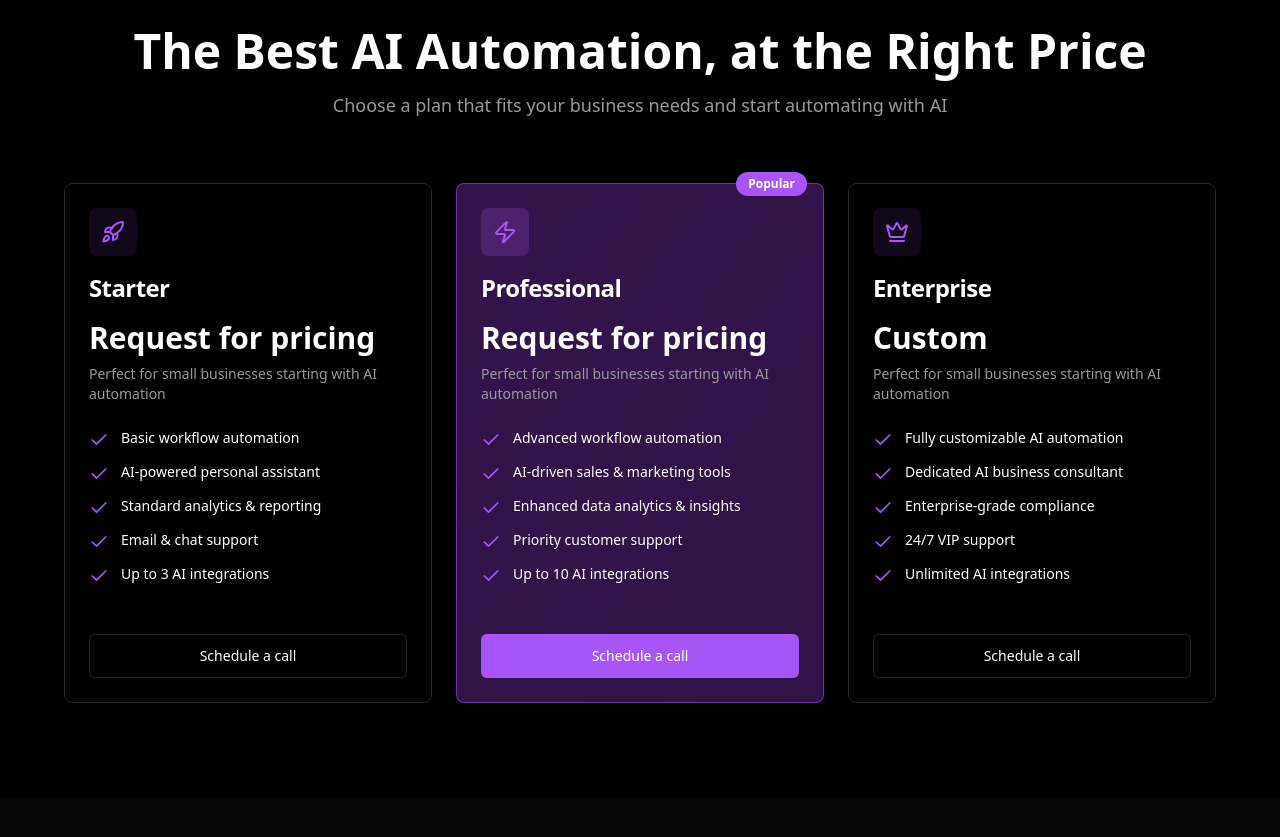
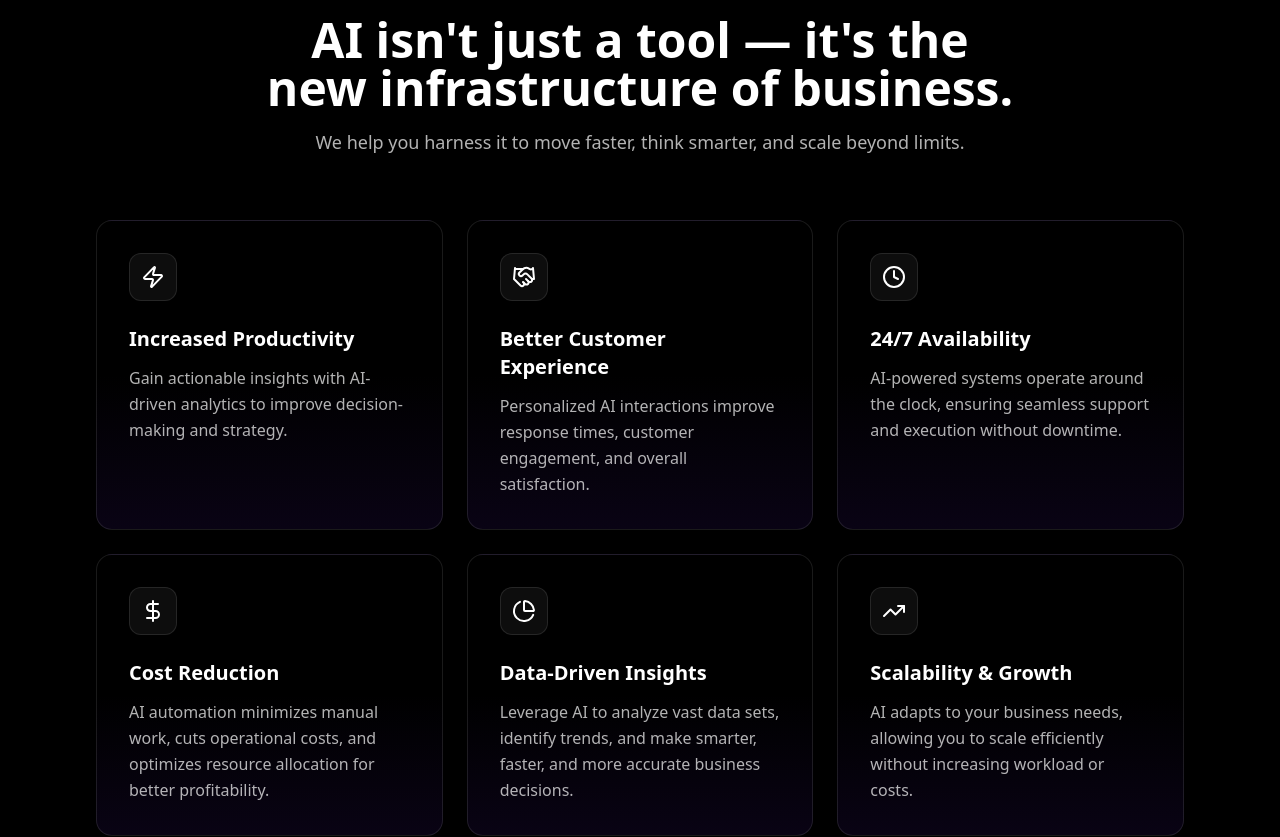
Before and after one commit to Mayhavent/mayhave-ai-engine, a React (Vite) app: page / in a window 1280 px wide. Shown: the part 4420-5257 px from the top of the page. Built offline with nearby package versions, Linux system fonts and the light colour scheme; the HTML template or start-up script is replaced by a standard one.

Commit message:
Copy benefits section above pricing
Add Benefits section above Pricing with new dark design and copy, and integrate into index. Reuse FeaturesShowcase placement and ensure layout matches screenshot.

```diff
--- a/src/components/Benefits.tsx
+++ b/src/components/Benefits.tsx
@@ -1,63 +1,75 @@
-import { Clock, DollarSign, Clock2, TrendingUp, BarChart, Zap } from "lucide-react";
+import { Zap, Handshake, Clock, DollarSign, PieChart, TrendingUp } from "lucide-react";
 
 const benefits = [
   {
+    icon: Zap,
+    title: "Increased Productivity",
+    description: "Gain actionable insights with AI-driven analytics to improve decision-making and strategy."
+  },
+  {
+    icon: Handshake,
+    title: "Better Customer Experience",
+    description: "Personalized AI interactions improve response times, customer engagement, and overall satisfaction."
+  },
+  {
     icon: Clock,
-    title: "Time Savings",
-    description: "Reclaim hours every week with intelligent automation"
+    title: "24/7 Availability",
+    description: "AI-powered systems operate around the clock, ensuring seamless support and execution without downtime."
   },
   {
     icon: DollarSign,
     title: "Cost Reduction",
-    description: "Lower operational costs through efficient AI systems"
+    description: "AI automation minimizes manual work, cuts operational costs, and optimizes resource allocation for better profitability."
   },
   {
-    icon: Clock2,
-    title: "24/7 Operations",
-    description: "AI agents work around the clock"
+    icon: PieChart,
+    title: "Data-Driven Insights",
+    description: "Leverage AI to analyze vast data sets, identify trends, and make smarter, faster, and more accurate business decisions."
   },
   {
     icon: TrendingUp,
-    title: "Scalability",
-    description: "Grow without proportionally increasing headcount"
-  },
-  {
-    icon: BarChart,
-    title: "Data-Driven Decisions",
-    description: "Real-time analytics and insights"
-  },
-  {
-    icon: Zap,
-    title: "Competitive Edge",
-    description: "Stay ahead with cutting-edge AI implementation"
+    title: "Scalability & Growth",
+    description: "AI adapts to your business needs, allowing you to scale efficiently without increasing workload or costs."
   }
 ];
 
 export const Benefits = () => {
   return (
-    <section className="py-24 px-4 bg-muted/30">
-      <div className="container mx-auto max-w-7xl">
-        <div className="text-center mb-16 space-y-4 animate-fade-in">
-          <h2 className="text-4xl md:text-5xl font-bold">
-            Why Choose <span className="bg-gradient-primary bg-clip-text text-transparent">Mayhave</span>
+    <section className="w-full bg-black text-white py-20 px-6">
+      <div className="container mx-auto max-w-6xl">
+        {/* Header */}
+        <div className="text-center mb-16 space-y-4">
+          <div className="inline-flex items-center gap-2 rounded-full border border-white/10 bg-white/5 px-4 py-1.5 text-xs uppercase tracking-wide text-white/70 mb-4">
+            Benefits
+          </div>
+          <h2 className="text-4xl md:text-5xl font-bold leading-tight">
+            AI isn&apos;t just a tool — it&apos;s the<br />
+            new infrastructure of business.
           </h2>
-          <p className="text-xl text-muted-foreground max-w-2xl mx-auto">
-            Transform your business with proven AI solutions
+          <p className="text-lg text-white/70 max-w-2xl mx-auto">
+            We help you harness it to move faster, think smarter, and scale beyond limits.
           </p>
         </div>
 
-        <div className="grid sm:grid-cols-2 lg:grid-cols-3 gap-6">
+        {/* Benefits Grid */}
+        <div className="grid md:grid-cols-2 lg:grid-cols-3 gap-6">
           {benefits.map((benefit, index) => (
             <div
               key={index}
-              className="group p-6 rounded-xl bg-card/50 backdrop-blur-sm border border-primary/10 hover:border-primary/30 hover:shadow-card transition-all duration-300 animate-fade-in-up"
-              style={{ animationDelay: `${index * 0.1}s` }}
+              className="relative rounded-2xl border border-white/10 bg-gradient-to-b from-transparent via-transparent to-violet-950/20 p-8 hover:border-white/20 transition-all duration-300 group"
             >
-              <div className="w-12 h-12 rounded-lg bg-gradient-primary flex items-center justify-center mb-4 group-hover:scale-110 transition-transform">
-                <benefit.icon className="w-6 h-6 text-background" />
+              {/* Icon */}
+              <div className="w-12 h-12 rounded-xl bg-white/5 border border-white/10 flex items-center justify-center mb-6 group-hover:bg-white/10 transition-colors">
+                <benefit.icon className="w-6 h-6 text-white" />
               </div>
-              <h3 className="text-xl font-semibold mb-2">{benefit.title}</h3>
-              <p className="text-muted-foreground">{benefit.description}</p>
+
+              {/* Title */}
+              <h3 className="text-xl font-semibold mb-3">{benefit.title}</h3>
+
+              {/* Description */}
+              <p className="text-white/70 leading-relaxed">
+                {benefit.description}
+              </p>
             </div>
           ))}
         </div>
--- a/src/pages/Index.tsx
+++ b/src/pages/Index.tsx
@@ -2,6 +2,7 @@ import { Header } from "@/components/Header";
 import { Hero } from "@/components/Hero";
 import FeaturesShowcase from "@/components/FeaturesShowcase";
 import { Process } from "@/components/Process";
+import { Benefits } from "@/components/Benefits";
 import { Pricing } from "@/components/Pricing";
 import { Testimonials } from "@/components/Testimonials";
 import { FAQ } from "@/components/FAQ";
@@ -14,6 +15,7 @@ const Index = () => {
       <Hero />
       <FeaturesShowcase />
       <Process />
+      <Benefits />
       <Pricing />
       <Testimonials />
       <FAQ />
```
